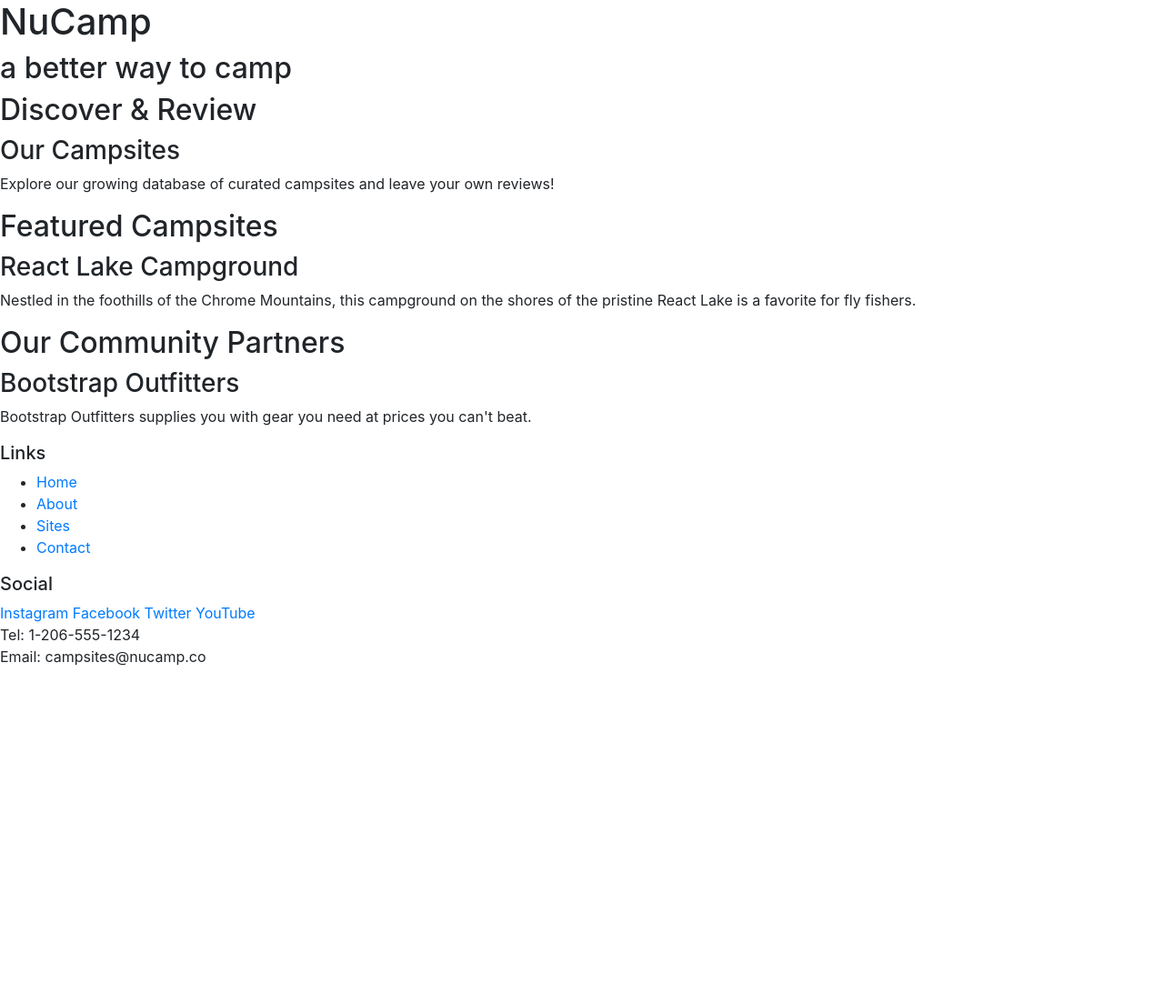
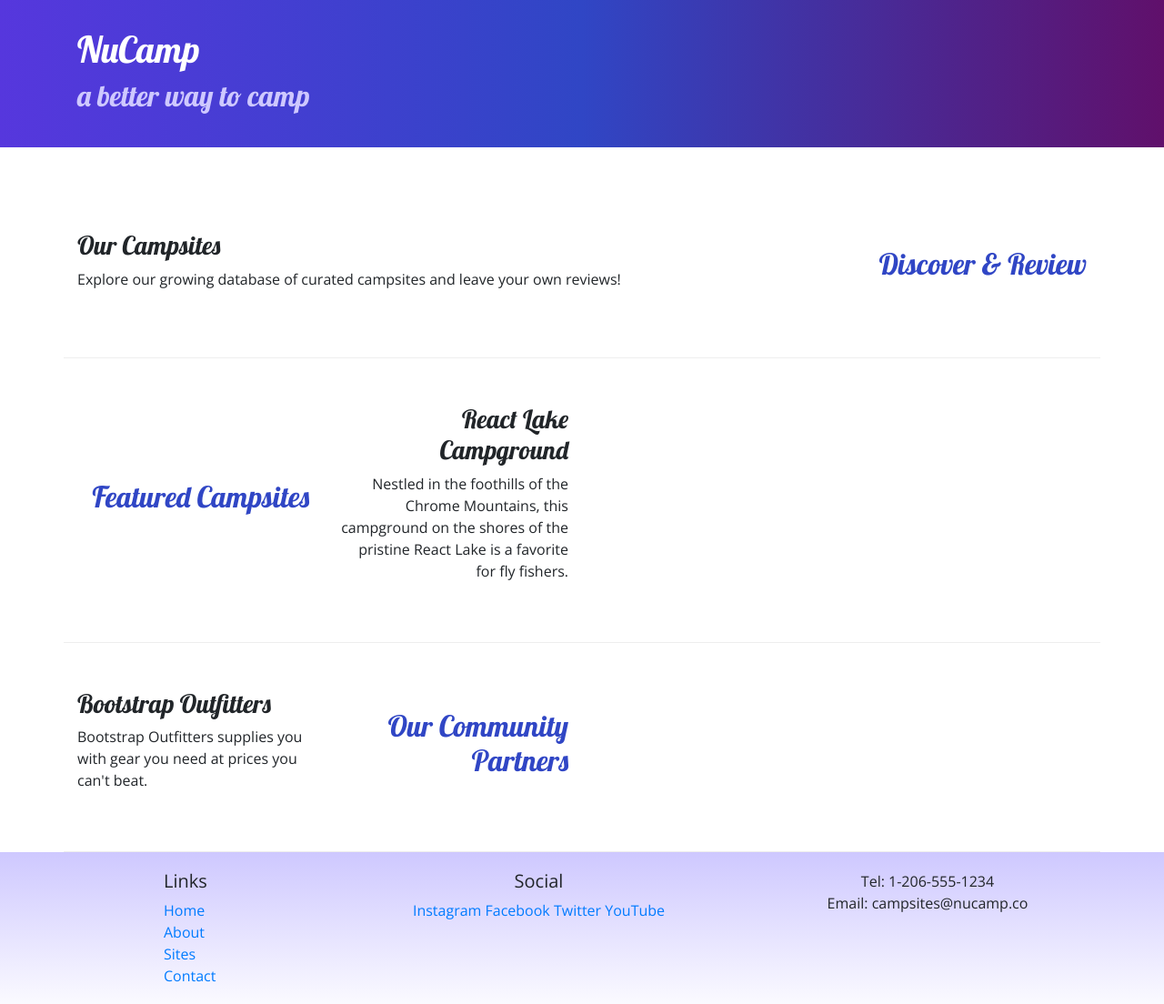
Before and after one commit to LREluett/git-test, a website: page index.html in a window 1280 px wide. Shown: the whole page at 91% size. Before the commit the page ends 800 px from the top, so only its background shows below. Drawn offline with nearby package versions, Linux system fonts and the light colour scheme.

```diff
--- /dev/null
+++ b/css/styles.css
@@ -0,0 +1,32 @@
+body {
+    font-family: "Open Sans", sans-serif;
+}
+
+h1, h2, h3 {
+    font-family: "Lobster", cursive;
+}
+
+h2 {
+    color: #3046C5;
+}
+
+header h2 {
+    color: #CEC8FF;
+}
+
+footer {
+    background-image: linear-gradient(#CEC8FF, white);
+    padding: 20px 0;
+}
+
+.jumbotron {
+    padding: 30px;
+    background-image: linear-gradient(to right, #5637DD, #3046C5, #60106B);
+    color: white;
+}
+
+.row-content {
+    padding: 50px 0;
+    border-bottom: 1px ridge;
+    min-height: 200px;
+}
--- a/index.html
+++ b/index.html
@@ -5,61 +5,88 @@
     <meta charset="utf-8" />
     <meta name="viewport" content="width=device-width, initial-scale=1" />
     <link rel="stylesheet" href="node_modules/bootstrap/dist/css/bootstrap.min.css" />
+    <link rel="stylesheet" href="https://fonts.googleapis.com/css?family=Lobster|Open+Sans" />
+    <link rel="stylesheet" href="css/styles.css" />
+
     <title>NuCamp: A Better Way To Camp</title>
 </head>
 
 <body>
 
-    <header>
-        <div>
+    <header class="jumbotron jumbotron-fluid">
+        <div class="container">
+            <div class="row">
+                <div class="col">
                     <h1>NuCamp</h1>
                     <h2>a better way to camp</h2>
                 </div>
+            </div>
+        </div>
     </header>
 
-    <div>
-        <h2>Discover & Review</h2>
+    <div class="container">
+        <div class="row row-content align-items-center">
+            <div class="col-sm-4 order-sm-last col-md-3">
+                <h2 class="text-sm-right">Discover & Review</h2>
+            </div>
+            <div class="col">
                 <h3>Our Campsites</h3>
                 <p>Explore our growing database of curated campsites and leave your own reviews!</p>
             </div>
-
-    <div>
-        <h2>Featured Campsites</h2>
-        <h3>React Lake Campground</h3>
-        <p>Nestled in the foothills of the Chrome Mountains, this campground on the shores of the pristine React Lake is a favorite for fly fishers.</p>
         </div>
 
-    <div>
-        <h2>Our Community Partners</h2>
+        <div class="row row-content align-items-center">
+            <div class="col-sm-4 col-md-3">
+                <h2 class="text-sm-right">Featured Campsites</h2>
+            </div>
+            <div class="col-sm-4 col-md-3">
+                <h3 class="text-sm-right">React Lake Campground</h3>
+                <p class="text-sm-right">Nestled in the foothills of the Chrome Mountains, this campground on the shores of the pristine React Lake is a favorite for fly fishers.</p>
+            </div>
+        </div>
+
+        <div class="row row-content align-items-center">
+            <div class="col-sm-4 order-sm-last col-md-3">
+                <h2 class="text-sm-right">Our Community Partners</h2>
+            </div>
+            <div class="col-sm-4 col-md-3">
                 <h3>Bootstrap Outfitters</h3>
                 <p>Bootstrap Outfitters supplies you with gear you need at prices you can't beat.</p>
             </div>
+        </div>
+    </div>
 
     <footer>
-        <div>
+        <div class="container">
+            <div class="row">
+                <div class="col-4 col-sm-2 offset-1">
                     <h5>Links</h5>
-            <ul>
+                    <ul class="list-unstyled">
                         <li><a href="#">Home</a></li>
                         <li><a href="#">About</a></li>
                         <li><a href="#">Sites</a></li>
                         <li><a href="#">Contact</a></li>
                     </ul>
                 </div>
-        <div>
+                <div class="col-6 col-sm-5 text-center">
                     <h5>Social</h5>
                     <a href="http://instagram.com/">Instagram</a>
                     <a href="http://facebook.com/">Facebook</a>
                     <a href="http://twitter.com/">Twitter</a>
                     <a href="http://youtube.com/">YouTube</a>
                 </div>
-        <div>
+                <div class="col-sm-4 text-center">
                     Tel: 1-206-555-1234<br />
                     Email: campsites@nucamp.co
                 </div>
+            </div>
+        </div>
     </footer>
+
     <script src="node_modules/jquery/dist/jquery.slim.min.js"></script>
     <script src="node_modules/popper.js/dist/umd/popper.min.js"></script>
     <script src="node_modules/bootstrap/dist/js/bootstrap.min.js"></script>
+
 </body>
 
 </html>
```
Also changed, not shown: aboutus.html (added, +90 -0 lines). Lines whose indentation alone changed are shown as unchanged.
